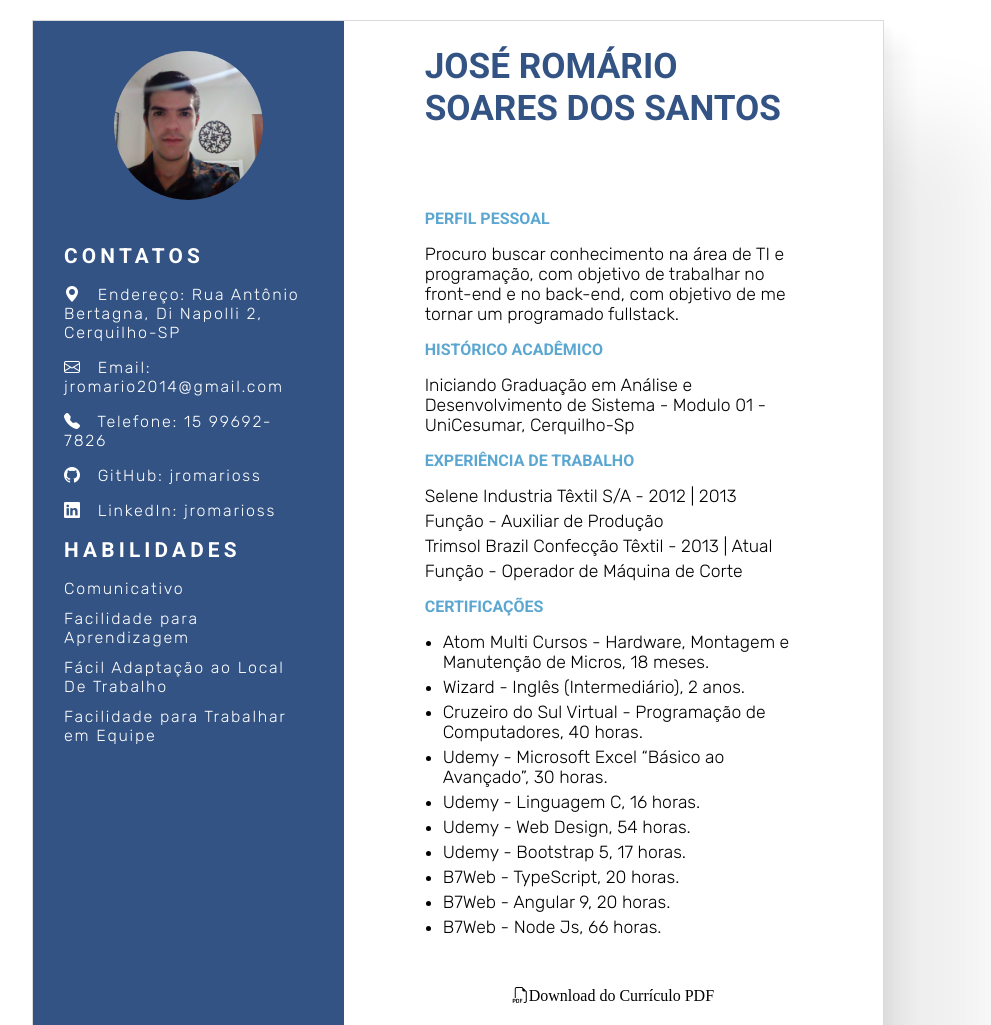
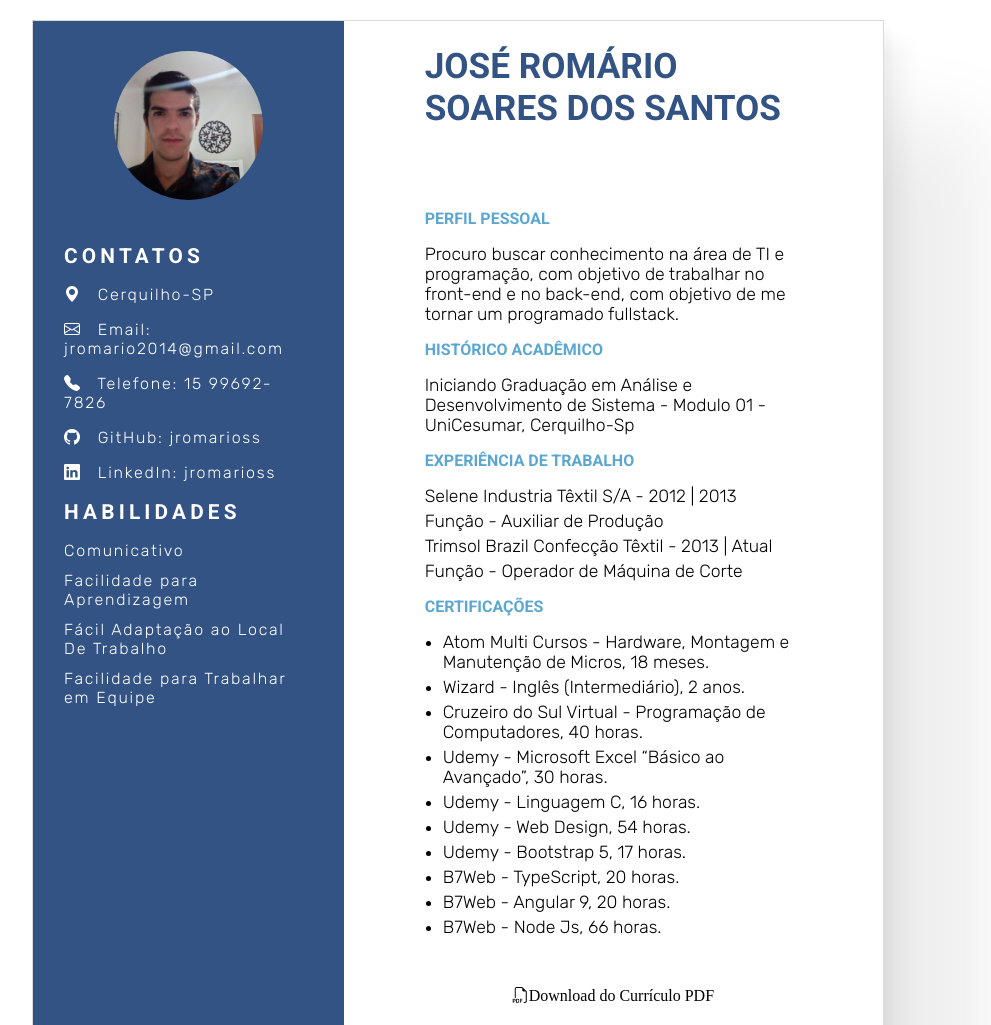
Before and after one commit to jromarioss/Curriculo, a plain HTML site: page index.html in a window 1280 px wide. Shown: the top 1025 px of the page, without its empty margins (182-1173 px from the left). Drawn offline with nearby package versions, Linux system fonts and the light colour scheme.

Commit message:
update
Correção na localização

```diff
--- a/index.html
+++ b/index.html
@@ -19,7 +19,7 @@
           <h2>CONTATOS</h2>
           <section role="complementary">
             <a href="https://goo.gl/maps/6fKgzyWTTjuM15sX6" target="_blank" rel="external" class="link-add">
-              <p><i class="bi bi-geo-alt-fill"></i> Endereço: Rua Antônio Bertagna, Di Napolli 2, Cerquilho-SP</p>
+              <p><i class="bi bi-geo-alt-fill"></i> Cerquilho-SP</p>
             </a>
             <a href="mailto:jromario2014@gmail.com" target="_blank" rel="external" class="link-gmail">
               <p><i class="bi bi-envelope"></i> Email: jromario2014@gmail.com</p>
```
